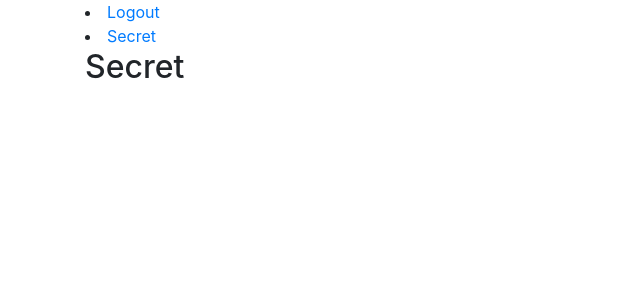
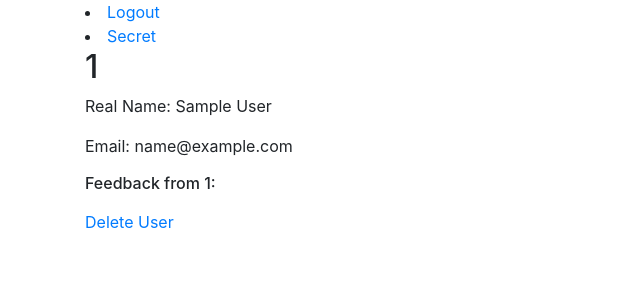
Before and after one commit to jurschler2/flask-feedback, a Flask app: template templates/secret.html in a window 1280 px wide. Shown: the top 300 px of the page, without its empty margins (0-640 px from the left). Run offline with Flask 2, Linux system fonts and the light colour scheme; the template is opened without the code that fills it: values that come from a table or form of the project are taken from there, others are empty; the visitor is signed in with stand-in values (Sample User, id 1); data comes from the database, SQL or seed files in the repository; some libraries are stand-ins or nearby versions.

Commit message:
part8, can now delete users and their feedback

```diff
--- a/app.py
+++ b/app.py
@@ -3,7 +3,7 @@ from flask import Flask, jsonify, request, render_template, redirect, session, f
 from flask_bcrypt import Bcrypt
 import bcrypt
 from flask_debugtoolbar import DebugToolbarExtension
-from models import db, connect_db, User
+from models import db, connect_db, User, Feedback
 from forms import AddUserForm, LoginForm
 
 app = Flask(__name__)
@@ -48,7 +48,9 @@ def display_user_form():
         db.session.add(user)
         db.session.commit()
 
-        return redirect("/secret")
+        session["user_username"] = user.username
+
+        return redirect(f"/users/{username}")
 
     else:
         return render_template("user_form.html", form=form)
@@ -68,7 +70,7 @@ def display_login_form():
 
         if user:
             session["user_username"] = user.username
-            return redirect("/secret")
+            return redirect(f"/users/{username}")
 
         else:
             form.username.errors = ["Bad name/password"]
@@ -76,17 +78,17 @@ def display_login_form():
     return render_template("login_form.html", form=form)
 
 
-@app.route("/secret")
-def display_secret_page():
+@app.route("/users/<username>")
+def display_secret_page(username):
     """Shows the secret page to properly logged in users."""
 
     if "user_username" not in session:
         flash("You must be logged in to view!")
-        # Getting a double flash message, to investigate
         return redirect("/login")
 
     else:
-        return render_template("secret.html")
+        user = User.query.get_or_404(username)
+        return render_template("secret.html", user=user)
 
 
 @app.route("/logout")
@@ -96,3 +98,24 @@ def logout():
     session.pop("user_username")
 
     return redirect("/")
+
+
+@app.route("/users/<username>/delete")
+def delete_user(username):
+    """  Allow only an authenticated user to delete themselves """
+
+    if "user_username" not in session:
+        flash("You must be logged in to delete yourself!")
+        return redirect("/login")
+
+    # get user, delete user & feedback, remove from session
+    else:
+        user = User.query.get_or_404(username)
+        # a list of feedback objects from the user
+        Feedback.query.filter(username == user.username).delete()
+        db.session.commit()
+        db.session.delete(user)
+        db.session.commit()
+        # taking care of the session too
+        session.pop('user_username')
+        return redirect('/')
--- a/templates/secret.html
+++ b/templates/secret.html
@@ -5,6 +5,21 @@ Secret Page
 {% endblock %}
 
 {% block content %}
-<h2>Secret</h2>
+<h2>{{ user.username }}</h2>
+<p> Real Name: {{ user.first_name }} {{ user.last_name }}</p>
+<p>Email: {{ user.email }} </p>
+
+
+<h6>Feedback from {{ user.username }}:</h6>
+<ul>
+{% for feedback in user.feedbacks %}
+<li><a href="/feedback/{{ feedback.id }}">{{ feedback.title }}</a><br>
+    <a class="btn" href="/feedback/{{ feedback.id }}/update">Edit</a>
+    <a class="btn" href="/feedback/{{ feedback.id }}/delete">Delete</a>
+</li>
+
+{% endfor %}
+</ul>
+<a href="/users/{{ user.username }}/delete">Delete User</a>
 
 {% endblock %}
```
Also changed, not shown: models.py (+17 -0 lines).
